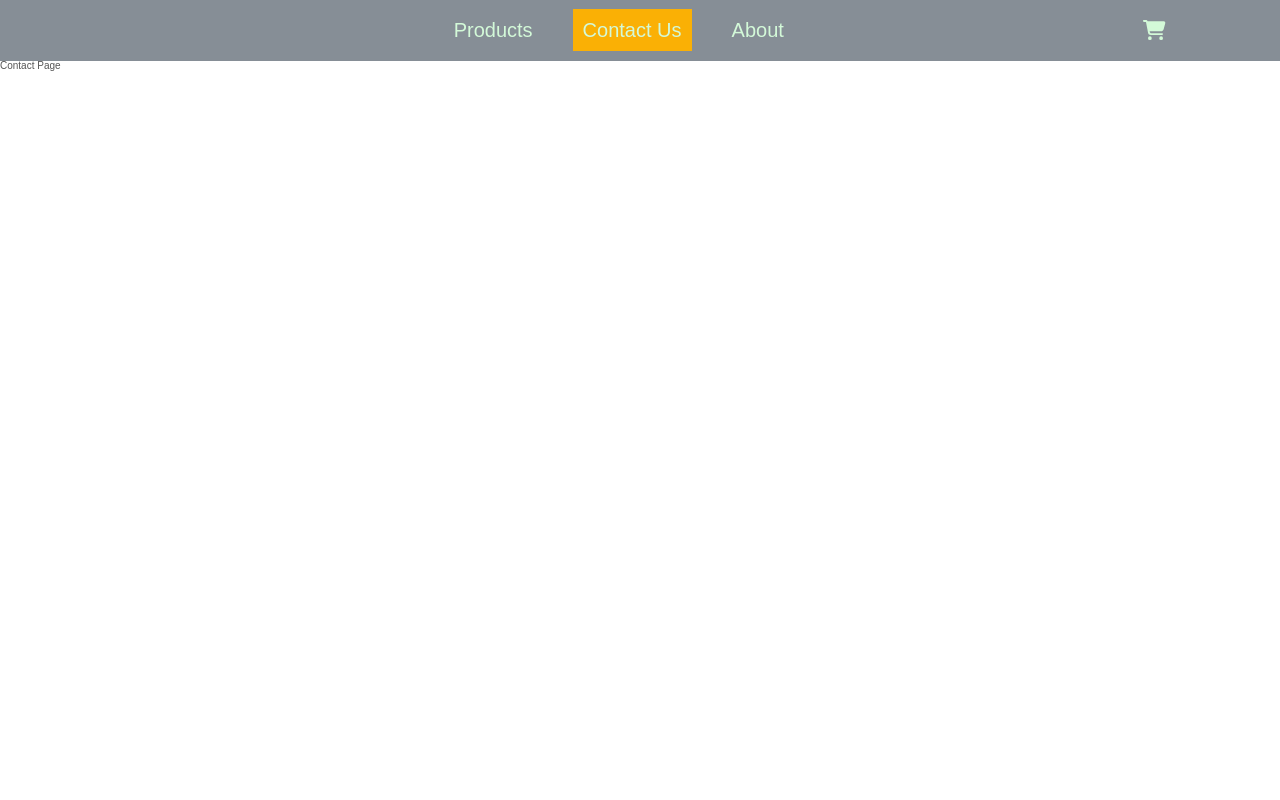
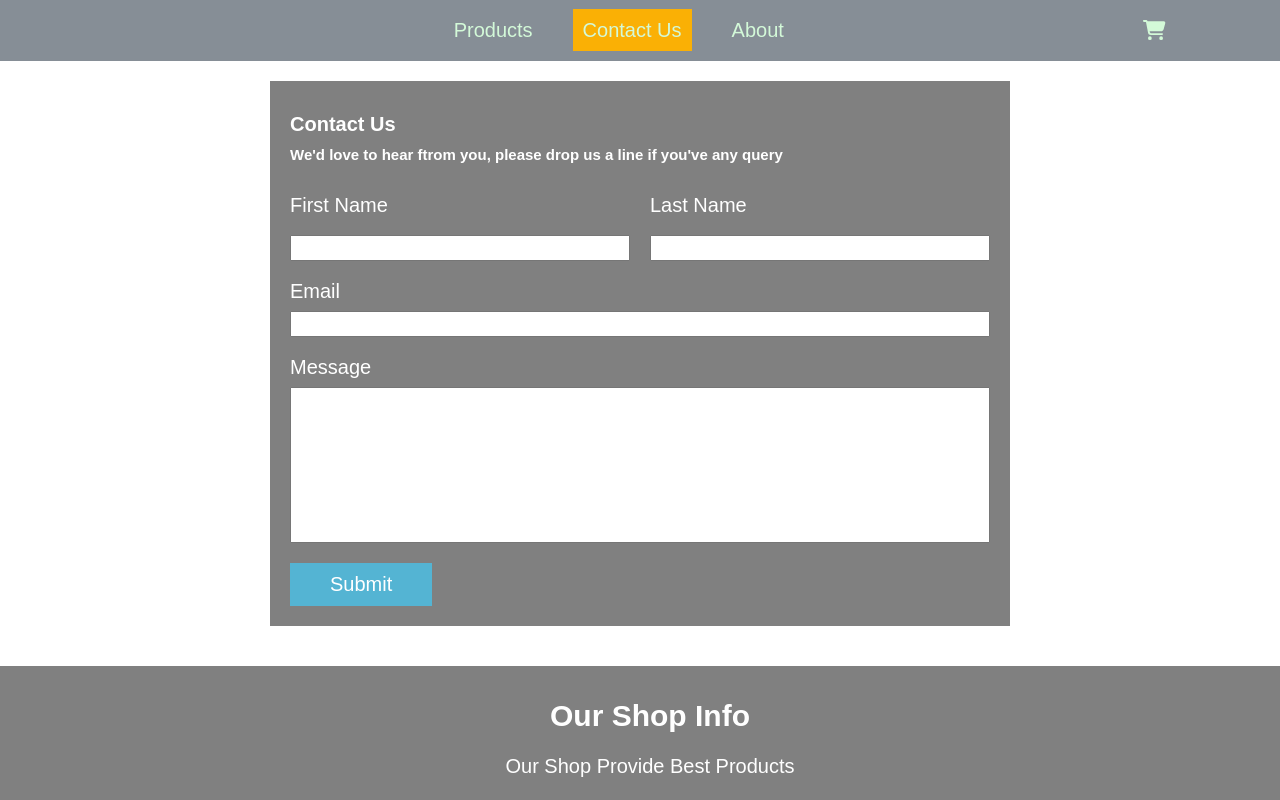
Before and after one commit to Tim2095/Shop, a Vue app: page /contact in a window 1280 px wide. Shown: the top 800 px of the page. Built offline with nearby package versions, Linux system fonts and the light colour scheme.

Commit message:
Make design of contact form

```diff
--- a/src/api/products.js
+++ b/src/api/products.js
@@ -12,11 +12,12 @@ export const getProductsList = async () => {
 
 /**
  * Get product by id
- * @param {Number} id
+ * @param { Number} id
  * @returns {Promise<Array>}
  */
 export const getProductById = async (id) => {
   const response = await fetch(`${API_URL}/products/${id}`)
   const data = await response.json()
+
   return { response, data }
 }
--- a/src/pages/ContactPage.vue
+++ b/src/pages/ContactPage.vue
@@ -1,9 +1,102 @@
 <template>
-  <div>Contact Page</div>
+  <div>
+    <div class="contact_form__container">
+      <form>
+        <div class="form-container">
+          <div class="form-heading">
+            <h1>Contact Us</h1>
+            <h2>We'd love to hear ftrom you, please drop us a line if you've any query</h2>
+          </div>
+          <div class="contact-name">
+            <div>
+              <label for="firstName">First Name</label>
+              <input type="text" id="firstName" />
+            </div>
+            <div>
+              <label for="lastName">Last Name</label>
+              <input type="text" id="lastName" />
+            </div>
+          </div>
+          <div class="contact-email">
+            <label for="email">Email</label>
+            <input type="email" id="email" />
+          </div>
+          <div class="contact-message">
+            <label for="msg">Message</label>
+            <textarea id="msg" cols="30" rows="10"></textarea>
+          </div>
+          <div class="submit-btn-container">
+            <button>Submit</button>
+          </div>
+        </div>
+      </form>
+    </div>
+  </div>
 </template>
 
-<style scoped>
-div {
-  height: 100vh;
+<style lang="scss" scoped>
+
+.contact_form__container {
+  padding: 2rem;
+}
+
+form {
+  color: #fff;
+  label {
+    margin-bottom: 1rem;
+  }
+  .form-container {
+    max-width: 70rem;
+    margin: 0 auto;
+    display: grid;
+    grid-template-columns: 1fr;
+    gap: 2rem;
+    background: gray;
+    padding: 2rem;
+    margin-bottom: 2rem;
+    .contact-name {
+      display: flex;
+      justify-content: space-between;
+      gap: 2rem;
+      font-size: 2rem;
+      div {
+        width: 100%;
+        display: flex;
+        flex-flow: column;
+        gap: 1rem;
+
+        input {
+          height: 2rem;
+        }
+      }
+    }
+    .contact-email {
+      display: flex;
+      flex-flow: column;
+      font-size: 2rem;
+
+      input {
+        height: 2rem;
+      }
+    }
+    .contact-message {
+      display: flex;
+      flex-flow: column;
+      font-size: 2rem;
+
+      textarea {
+        resize: none;
+      }
+    }
+
+    button {
+      padding: 1rem 4rem;
+      cursor: pointer;
+      background: #54B4D3;
+      border: none;
+      color: #fff;
+      font-size: 2rem;
+    }
+  }
 }
 </style>
--- a/src/pages/ProductDetails.vue
+++ b/src/pages/ProductDetails.vue
@@ -5,7 +5,6 @@
     </div>
     <div class="product-container">
       <h2>{{ product.title }}</h2>
-
       <img :src="product.image" alt="" />
       <p>{{ product.price }} $</p>
       <div>{{ product.description }}</div>
@@ -30,6 +29,7 @@ onBeforeMount(async () => {
   isLoading.value = true
   try {
     const { data } = await getProductById(props.productId)
+    console.log(data)
     product.value = data
   } catch (error) {
     console.error(error)
--- a/src/stores/cart.js
+++ b/src/stores/cart.js
@@ -1,8 +1,14 @@
 import { ref } from 'vue'
 import { defineStore } from 'pinia'
+
 
 export const useCartStore = defineStore('cartCounter', () => {
   const cartCount = ref(0)
 
   return { cartCount }
 })
+
+
+import { a } from './product.js'
+
+console.log(a)
--- a/src/stores/product.js
+++ b/src/stores/product.js
@@ -47,3 +47,5 @@ export const useProductStore = defineStore('products', () => {
   }
   return { products, loadProduct, addProduct, cartCounter, isLoading }
 })
+
+export const a = [1,2,3,4,5]
```
